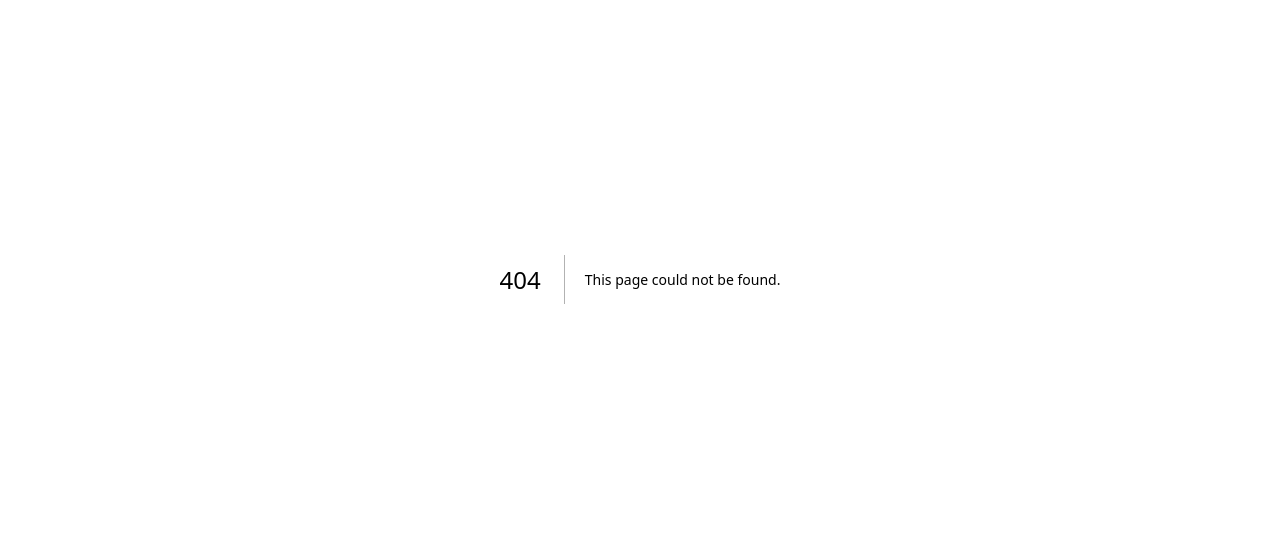
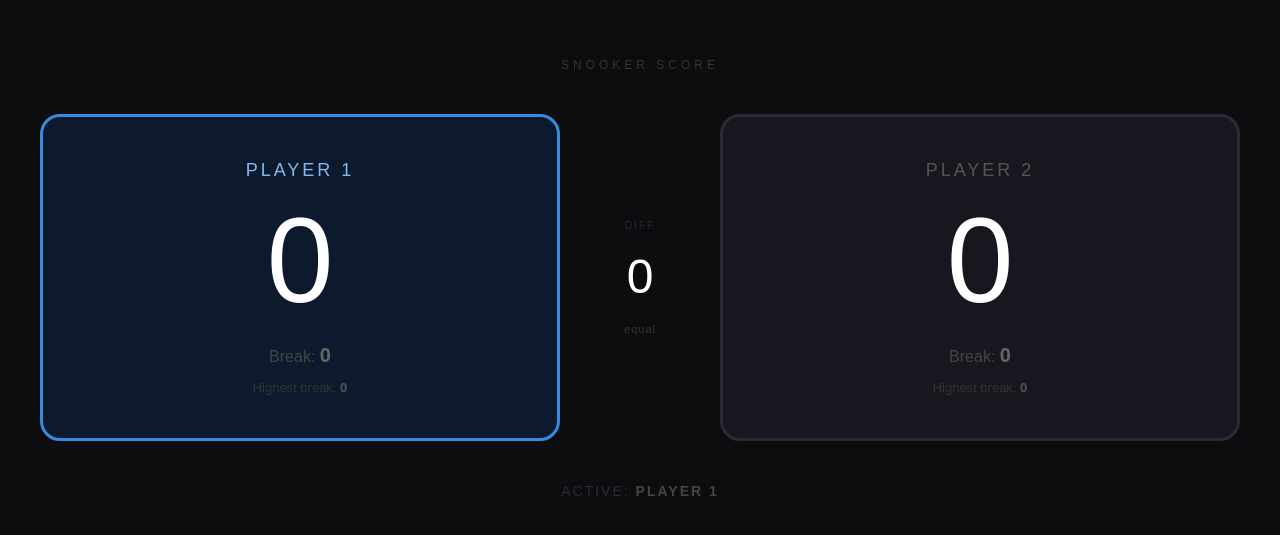
Before and after one commit to yahyabelqacem/snookerapp, a Next.js app: page /display in a window 1280 px wide. Before the commit this address had no page. Shown: the part 121-656 px from the top of the page. Built offline with nearby package versions, Linux system fonts and the light colour scheme; no server answers; the database is empty.

Commit message:
Create page.tsx

```diff
--- /dev/null
+++ b/app/display/page.tsx
@@ -0,0 +1,108 @@
+"use client";
+import { useEffect, useState } from "react";
+import { supabase } from "../lib/supabase";
+
+type GameState = {
+  player1_name: string;
+  player2_name: string;
+  score1: number;
+  score2: number;
+  break1: number;
+  break2: number;
+  best1: number;
+  best2: number;
+  active: number;
+};
+
+export default function Display() {
+  const [game, setGame] = useState<GameState>({
+    player1_name: "Player 1",
+    player2_name: "Player 2",
+    score1: 0, score2: 0,
+    break1: 0, break2: 0,
+    best1: 0, best2: 0,
+    active: 0,
+  });
+
+  useEffect(() => {
+    supabase.from("game_state").select("*").eq("id", 1).single()
+      .then(({ data }) => { if (data) setGame(data); });
+
+    const channel = supabase
+      .channel("game_state_changes")
+      .on("postgres_changes", {
+        event: "UPDATE", schema: "public", table: "game_state"
+      }, (payload) => {
+        setGame(payload.new as GameState);
+      })
+      .subscribe();
+
+    return () => { supabase.removeChannel(channel); };
+  }, []);
+
+  const diff = Math.abs(game.score1 - game.score2);
+  const leader = game.score1 === game.score2 ? null : game.score1 > game.score2 ? 0 : 1;
+  const names = [game.player1_name, game.player2_name];
+
+  return (
+    <div style={{ background: "#0d0d0f", minHeight: "100vh", display: "flex", flexDirection: "column", justifyContent: "center", padding: "40px", fontFamily: "sans-serif" }}>
+
+      <div style={{ textAlign: "center", fontSize: 12, letterSpacing: 4, color: "#333", textTransform: "uppercase", marginBottom: 40 }}>
+        Snooker Score
+      </div>
+
+      <div style={{ display: "grid", gridTemplateColumns: "1fr 120px 1fr", gap: 20, alignItems: "center", marginBottom: 40 }}>
+
+        {/* Player 1 */}
+        <div style={{ padding: "40px 20px", borderRadius: 20, textAlign: "center",
+          background: game.active === 0 ? "#0d1a2e" : "#17171f",
+          border: `3px solid ${game.active === 0 ? "#378ADD" : "#2a2a36"}` }}>
+          <div style={{ fontSize: 18, letterSpacing: 3, color: game.active === 0 ? "#85B7EB" : "#555", textTransform: "uppercase", marginBottom: 16 }}>
+            {game.player1_name}
+          </div>
+          <div style={{ fontSize: 120, fontWeight: 500, lineHeight: 1, color: "#fff", margin: "0 0 20px" }}>
+            {game.score1}
+          </div>
+          <div style={{ fontSize: 16, color: "#444", marginBottom: 8 }}>
+            Break: <b style={{ color: "#666", fontSize: 20 }}>{game.break1}</b>
+          </div>
+          <div style={{ fontSize: 13, color: "#333" }}>
+            Highest break: <b style={{ color: "#555" }}>{game.best1}</b>
+          </div>
+        </div>
+
+        {/* Diff */}
+        <div style={{ textAlign: "center" }}>
+          <div style={{ fontSize: 10, color: "#2a2a36", textTransform: "uppercase", letterSpacing: 2, marginBottom: 8 }}>diff</div>
+          <div style={{ fontSize: 48, fontWeight: 500, color: "#fff" }}>{diff}</div>
+          <div style={{ fontSize: 11, color: "#333", marginTop: 8, letterSpacing: 1 }}>
+            {leader === null ? "equal" : `${names[leader]} leads`}
+          </div>
+        </div>
+
+        {/* Player 2 */}
+        <div style={{ padding: "40px 20px", borderRadius: 20, textAlign: "center",
+          background: game.active === 1 ? "#2a1008" : "#17171f",
+          border: `3px solid ${game.active === 1 ? "#D85A30" : "#2a2a36"}` }}>
+          <div style={{ fontSize: 18, letterSpacing: 3, color: game.active === 1 ? "#F0997B" : "#555", textTransform: "uppercase", marginBottom: 16 }}>
+            {game.player2_name}
+          </div>
+          <div style={{ fontSize: 120, fontWeight: 500, lineHeight: 1, color: "#fff", margin: "0 0 20px" }}>
+            {game.score2}
+          </div>
+          <div style={{ fontSize: 16, color: "#444", marginBottom: 8 }}>
+            Break: <b style={{ color: "#666", fontSize: 20 }}>{game.break2}</b>
+          </div>
+          <div style={{ fontSize: 13, color: "#333" }}>
+            Highest break: <b style={{ color: "#555" }}>{game.best2}</b>
+          </div>
+        </div>
+
+      </div>
+
+      <div style={{ textAlign: "center", fontSize: 14, color: "#2a2a36", letterSpacing: 2, textTransform: "uppercase" }}>
+        Active: <b style={{ color: "#444" }}>{names[game.active]}</b>
+      </div>
+    </div>
+  );
+}
```
